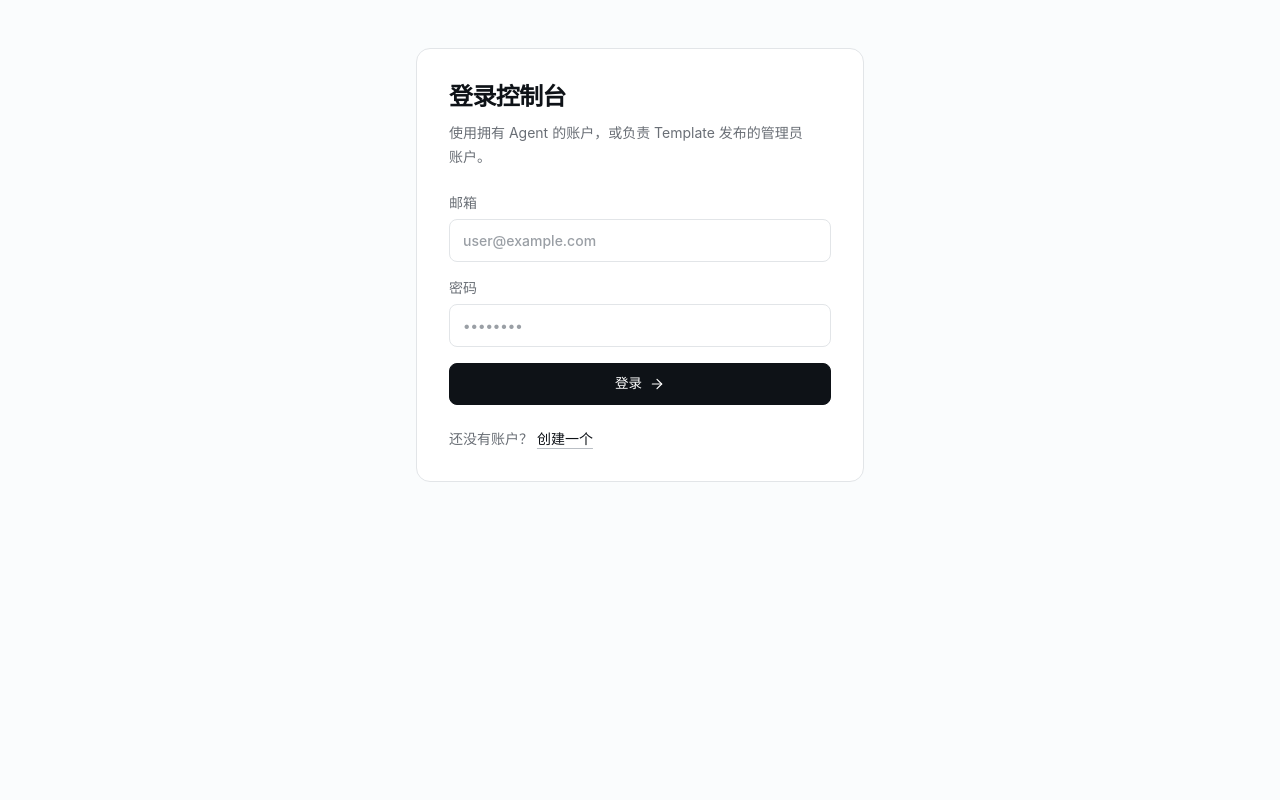
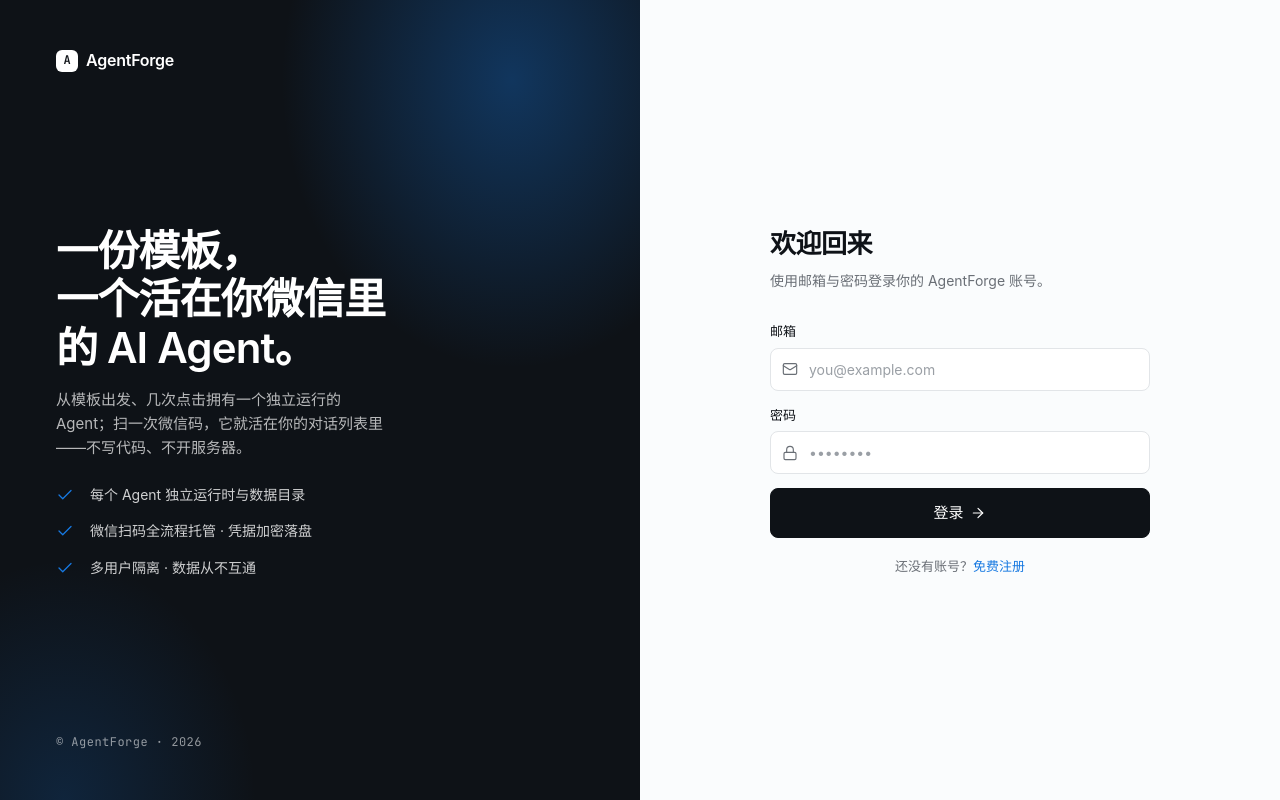
Before and after one commit to tenqaz/agentForge, a Next.js app in the folder web/: page /login in a window 1280 px wide. Built offline with nearby package versions, Linux system fonts and the light colour scheme; no server answers.

Commit message:
feat(auth): 登录/注册页改为 auth split 布局

```diff
--- a/web/app/login/page.tsx
+++ b/web/app/login/page.tsx
@@ -9,14 +9,14 @@
   useSyncExternalStore,
   type FormEvent,
 } from "react";
-import { ArrowRight, CheckCircle2 } from "lucide-react";
+import { ArrowRight, Check, Lock, Mail } from "lucide-react";
 
 import { useApiClient, useSessionState } from "@/components/app-shell";
 import { signInWithPassword } from "@/app/login/actions";
 import { apiErrorMessage } from "@/lib/api";
 import Button from "@/components/ui/button";
-import { Card } from "@/components/ui/card";
 import Input from "@/components/ui/input";
+import AuthSplit from "@/components/ui/auth-split";
 
 export default function LoginPage() {
   return (
@@ -60,11 +60,7 @@
     setPending(true);
     setError("");
 
-    const response = await signInWithPassword(
-      apiClient,
-      email.trim(),
-      password,
-    );
+    const response = await signInWithPassword(apiClient, email.trim(), password);
     if (!response.ok) {
       setError(apiErrorMessage(response.error.code, response.error.message));
       setPending(false);
@@ -82,56 +78,116 @@
     router.refresh();
   }
 
-  return (
-    <section className="mx-auto max-w-md py-8 sm:py-12">
-      <Card className="p-7 sm:p-8">
-        <h1 className="text-2xl font-semibold tracking-tight text-[color:var(--color-fg)]">
-          登录控制台
-        </h1>
-        <p className="mt-2 text-sm leading-6 text-[color:var(--color-fg-muted)]">
-          使用拥有 Agent 的账户，或负责 Template 发布的管理员账户。
-        </p>
+  const side = (
+    <>
+      <Link href="/" className="brand">
+        <span className="brand-mark">A</span>
+        AgentForge
+      </Link>
+      <div className="auth-pitch">
+        <h2>
+          一份模板，
+          <br />
+          一个活在你微信里的 AI Agent。
+        </h2>
+        <p>从模板出发、几次点击拥有一个独立运行的 Agent；扫一次微信码，它就活在你的对话列表里——不写代码、不开服务器。</p>
+        <ul className="auth-feat-list">
+          <li>
+            <Check size={18} strokeWidth={1.75} />
+            <span>每个 Agent 独立运行时与数据目录</span>
+          </li>
+          <li>
+            <Check size={18} strokeWidth={1.75} />
+            <span>微信扫码全流程托管 · 凭据加密落盘</span>
+          </li>
+          <li>
+            <Check size={18} strokeWidth={1.75} />
+            <span>多用户隔离 · 数据从不互通</span>
+          </li>
+        </ul>
+      </div>
+      <div className="auth-foot">© AgentForge · 2026</div>
+    </>
+  );
+
+  const form = (
+    <>
+      <h1>欢迎回来</h1>
+      <p className="sub">使用邮箱与密码登录你的 AgentForge 账号。</p>
 
       {registered ? (
         <div
           role="status"
-            className="mt-5 flex items-start gap-2.5 rounded-[var(--radius-md)] border border-[color:var(--color-success)]/25 bg-[color:var(--color-success-soft)] px-3.5 py-3 text-sm text-[color:var(--color-success)]"
+          className="card"
+          style={{
+            marginBottom: 16,
+            padding: "10px 12px",
+            borderColor: "color-mix(in oklch, var(--success) 25%, var(--border))",
+            background: "var(--success-soft)",
+            color: "var(--success)",
+            fontSize: 13,
+            display: "flex",
+            gap: 8,
+            alignItems: "flex-start",
+          }}
         >
-            <CheckCircle2 size={16} strokeWidth={1.75} className="mt-0.5 shrink-0" aria-hidden="true" />
+          <Check size={16} strokeWidth={1.75} style={{ marginTop: 2 }} aria-hidden="true" />
           <span>账户已创建，请使用新邮箱和密码登录</span>
         </div>
       ) : null}
 
-        <form className="mt-6 grid gap-4" onSubmit={(event) => void handleSubmit(event)}>
-          <label className="grid gap-1.5 text-sm font-medium text-[color:var(--color-fg-muted)]">
-            邮箱
+      <form className="form-stack" onSubmit={(event) => void handleSubmit(event)}>
+        <div className="field">
+          <label className="field-label" htmlFor="login-email">邮箱</label>
+          <div className="input-wrap">
+            <span className="input-prefix" aria-hidden="true">
+              <Mail size={16} strokeWidth={1.75} />
+            </span>
             <Input
+              id="login-email"
               name="email"
               type="email"
               autoComplete="email"
-              placeholder="user@example.com"
+              placeholder="you@example.com"
+              className="has-prefix"
               required
               value={email}
               onChange={(event) => setEmail(event.target.value)}
             />
-          </label>
-          <label className="grid gap-1.5 text-sm font-medium text-[color:var(--color-fg-muted)]">
-            密码
+          </div>
+        </div>
+
+        <div className="field">
+          <label className="field-label" htmlFor="login-password">密码</label>
+          <div className="input-wrap">
+            <span className="input-prefix" aria-hidden="true">
+              <Lock size={16} strokeWidth={1.75} />
+            </span>
             <Input
+              id="login-password"
               name="password"
               type="password"
               autoComplete="current-password"
               placeholder="••••••••"
+              className="has-prefix"
               required
               value={password}
               onChange={(event) => setPassword(event.target.value)}
             />
-          </label>
+          </div>
+        </div>
 
         {error ? (
           <div
             role="alert"
-              className="rounded-[var(--radius-md)] border border-[color:var(--color-danger)]/25 bg-[color:var(--color-danger-soft)] px-3.5 py-2.5 text-sm text-[color:var(--color-danger)]"
+            className="card"
+            style={{
+              padding: "10px 12px",
+              borderColor: "color-mix(in oklch, var(--danger) 25%, var(--border))",
+              background: "var(--danger-soft)",
+              color: "var(--danger)",
+              fontSize: 13,
+            }}
           >
             {error}
           </div>
@@ -140,25 +196,21 @@
         <Button
           type="submit"
           variant="primary"
+          size="lg"
           fullWidth
           disabled={!hydrated || pending}
           loading={pending}
           rightIcon={pending ? undefined : <ArrowRight size={16} strokeWidth={1.75} />}
         >
-            {pending ? "登录中..." : "登录"}
+          {pending ? "登录中…" : "登录"}
         </Button>
       </form>
 
-        <p className="mt-6 text-sm text-[color:var(--color-fg-muted)]">
-          还没有账户？{" "}
-          <Link
-            href="/register"
-            className="font-medium text-[color:var(--color-fg)] underline decoration-[color:var(--color-border-strong)] decoration-1 underline-offset-4 hover:text-[color:var(--color-accent)] hover:decoration-[color:var(--color-accent)]"
-          >
-            创建一个
-          </Link>
+      <p className="switch-line">
+        还没有账号？<Link href="/register">免费注册</Link>
       </p>
-      </Card>
-    </section>
+    </>
   );
+
+  return <AuthSplit side={side} form={form} />;
 }
--- a/web/app/register/page.tsx
+++ b/web/app/register/page.tsx
@@ -8,13 +8,14 @@
   useSyncExternalStore,
   type FormEvent,
 } from "react";
+import { ArrowRight, Check, Lock, Mail } from "lucide-react";
 
 import { registerWithPassword } from "@/app/register/actions";
 import { useApiClient, useSessionState } from "@/components/app-shell";
 import { apiErrorMessage } from "@/lib/api";
 import Button from "@/components/ui/button";
-import { Card } from "@/components/ui/card";
 import Input from "@/components/ui/input";
+import AuthSplit from "@/components/ui/auth-split";
 
 export default function RegisterPage() {
   const apiClient = useApiClient();
@@ -48,11 +49,7 @@
     setPending(true);
     setError("");
 
-    const response = await registerWithPassword(
-      apiClient,
-      email.trim(),
-      password,
-    );
+    const response = await registerWithPassword(apiClient, email.trim(), password);
     if (!response.ok) {
       setError(apiErrorMessage(response.error.code, response.error.message));
       setPending(false);
@@ -64,46 +61,91 @@
     router.refresh();
   }
 
-  return (
-    <section className="mx-auto max-w-md py-8 sm:py-12">
-      <Card className="p-7 sm:p-8">
-        <h1 className="text-2xl font-semibold tracking-tight text-[color:var(--color-fg)]">
-          创建控制台账户
-        </h1>
-        <p className="mt-2 text-sm leading-6 text-[color:var(--color-fg-muted)]">
-          使用邮箱和密码注册，然后登录管理你的 Agent 与 Template。
-        </p>
+  const side = (
+    <>
+      <Link href="/" className="brand">
+        <span className="brand-mark">A</span>
+        AgentForge
+      </Link>
+      <div className="auth-pitch">
+        <h2>把 Agent 工程化里那些恶心的东西，全部交给平台。</h2>
+        <p>注册一个账号，就能从模板创建你的第一个 Agent。我们处理运行时、二维码、断线重连、凭据加密——你专注 Agent 的人格与能力。</p>
+        <ul className="auth-feat-list">
+          <li>
+            <Check size={18} strokeWidth={1.75} />
+            <span>注册即送一个示范模板</span>
+          </li>
+          <li>
+            <Check size={18} strokeWidth={1.75} />
+            <span>支持并行托管多个 Agent</span>
+          </li>
+          <li>
+            <Check size={18} strokeWidth={1.75} />
+            <span>密钥仅在服务端 · 不出现在前端</span>
+          </li>
+        </ul>
+      </div>
+      <div className="auth-foot">© AgentForge · 2026</div>
+    </>
+  );
 
-        <form className="mt-6 grid gap-4" onSubmit={(event) => void handleSubmit(event)}>
-          <label className="grid gap-1.5 text-sm font-medium text-[color:var(--color-fg-muted)]">
-            邮箱
+  const form = (
+    <>
+      <h1>创建账号</h1>
+      <p className="sub">使用邮箱注册一个 AgentForge 账号。</p>
+
+      <form className="form-stack" onSubmit={(event) => void handleSubmit(event)}>
+        <div className="field">
+          <label className="field-label" htmlFor="register-email">邮箱</label>
+          <div className="input-wrap">
+            <span className="input-prefix" aria-hidden="true">
+              <Mail size={16} strokeWidth={1.75} />
+            </span>
             <Input
+              id="register-email"
               name="email"
               type="email"
               autoComplete="email"
-              placeholder="user@example.com"
+              placeholder="you@example.com"
+              className="has-prefix"
               required
               value={email}
               onChange={(event) => setEmail(event.target.value)}
             />
-          </label>
-          <label className="grid gap-1.5 text-sm font-medium text-[color:var(--color-fg-muted)]">
-            密码
+          </div>
+        </div>
+
+        <div className="field">
+          <label className="field-label" htmlFor="register-password">密码</label>
+          <div className="input-wrap">
+            <span className="input-prefix" aria-hidden="true">
+              <Lock size={16} strokeWidth={1.75} />
+            </span>
             <Input
+              id="register-password"
               name="password"
               type="password"
               autoComplete="new-password"
               placeholder="至少 8 位，包含字母与数字"
+              className="has-prefix"
               required
               value={password}
               onChange={(event) => setPassword(event.target.value)}
             />
-          </label>
+          </div>
+        </div>
 
         {error ? (
           <div
             role="alert"
-              className="rounded-[var(--radius-md)] border border-[color:var(--color-danger)]/25 bg-[color:var(--color-danger-soft)] px-3.5 py-2.5 text-sm text-[color:var(--color-danger)]"
+            className="card"
+            style={{
+              padding: "10px 12px",
+              borderColor: "color-mix(in oklch, var(--danger) 25%, var(--border))",
+              background: "var(--danger-soft)",
+              color: "var(--danger)",
+              fontSize: 13,
+            }}
           >
             {error}
           </div>
@@ -112,24 +154,21 @@
         <Button
           type="submit"
           variant="primary"
+          size="lg"
           fullWidth
           disabled={!hydrated || pending}
           loading={pending}
+          rightIcon={pending ? undefined : <ArrowRight size={16} strokeWidth={1.75} />}
         >
-            {pending ? "创建中..." : "创建账户"}
+          {pending ? "创建中…" : "创建账户"}
         </Button>
       </form>
 
-        <p className="mt-6 text-sm text-[color:var(--color-fg-muted)]">
-          已有账户？{" "}
-          <Link
-            href="/login"
-            className="font-medium text-[color:var(--color-fg)] underline decoration-[color:var(--color-border-strong)] decoration-1 underline-offset-4 hover:text-[color:var(--color-accent)] hover:decoration-[color:var(--color-accent)]"
-          >
-            返回登录
-          </Link>
+      <p className="switch-line">
+        已有账号？<Link href="/login">直接登录</Link>
       </p>
-      </Card>
-    </section>
+    </>
   );
+
+  return <AuthSplit side={side} form={form} />;
 }
```
Lines whose indentation alone changed are shown as unchanged.
